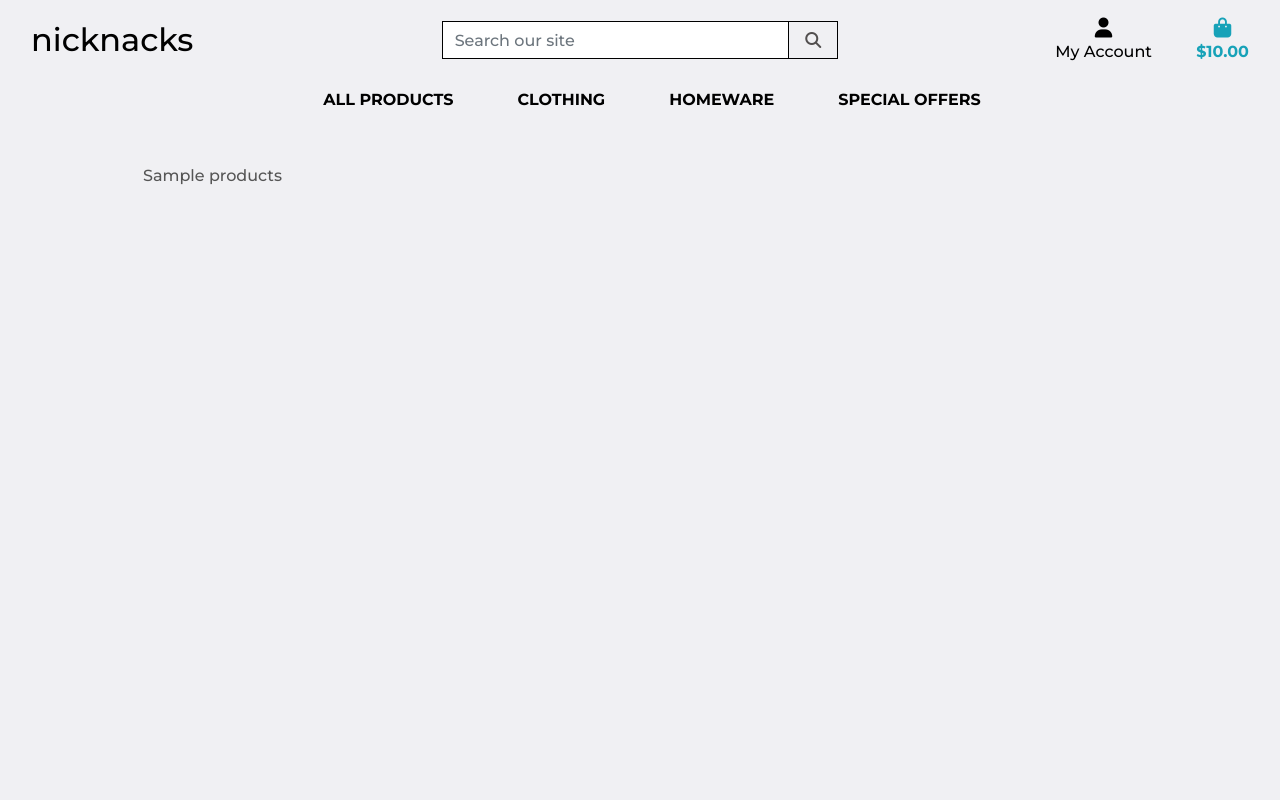
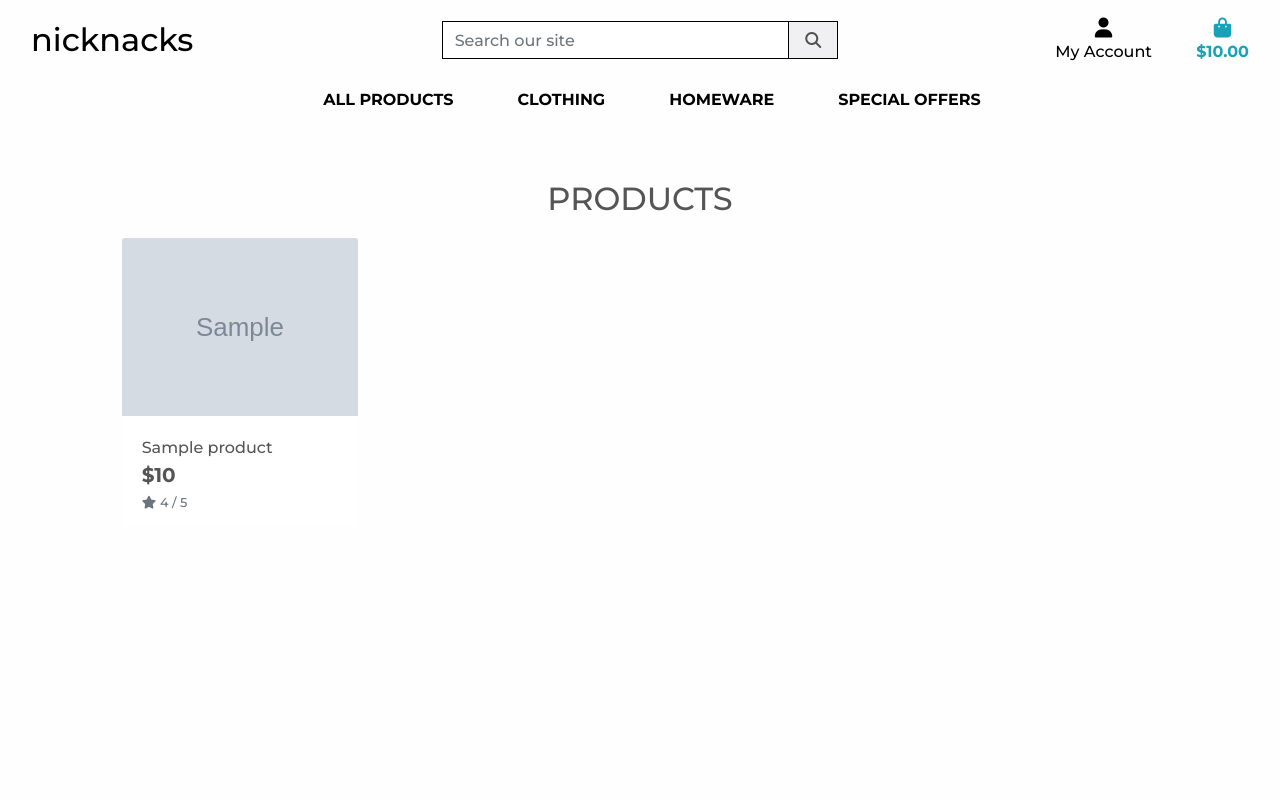
Before and after one commit to bezebee/MS4, a Django app: template products/templates/products/products.html in a window 1280 px wide. Run offline with Django 3.2, Linux system fonts and the light colour scheme; the template is opened without the code that fills it: most values are stand-ins (such as "Sample title", 1, 10 or a date in 2020); grey boxes marked "Sample" are stand-in pictures; some libraries are stand-ins or nearby versions.

Commit message:
Added content to the products template

```diff
--- a/products/templates/products/products.html
+++ b/products/templates/products/products.html
@@ -11,10 +11,48 @@
 </div>
 {% endblock %}
 {% block content %}
-<div class="container">
+<div class="overlay"></div>
+<div class="container-fluid">
 	<div class="row">
-		<div class="col">
-{{ products }}
+		<div class="col text-center mt-3">
+			<h2 class="logo-font">Products</h2>
+		</div>
+	</div>
+	<div class="row">
+		<div class="product-container col-10 offset-1">
+			<div class="row mt-1 mb-2"></div>
+			<div class="row">
+				{% for product in products %}
+				<div class="col-sm-6 col-md-6 col-lg-4 col-xl-3">
+					<div class="card h-100 border-0">
+						{% if product.image %}
+						<a href="">
+							<img class="card-img-top img-fluid" src="{{ product.image.url }}" alt="{{ product.name }}">
+                                </a>
+							{% else %}
+							<a href="">
+								<img class="card-img-top img-fluid" src="{{ MEDIA_URL }}noimage.png" alt="{{ product.name }}">
+                                </a>
+								{% endif %}
+								<div class="card-body pb-0">
+									<p class="mb-0">{{ product.name }}</p>
+								</div>
+								<div class="card-footer bg-white pt-0 border-0 text-left">
+									<div class="row">
+										<div class="col">
+											<p class="lead mb-0 text-left font-weight-bold">${{ product.price }}</p>
+											{% if product.rating %}
+											<small class="text-muted"><i class="fas fa-star mr-1"></i>{{ product.rating }} / 5</small>
+											{% else %}
+											<small class="text-muted">No Rating</small>
+											{% endif %}
+										</div>
+									</div>
+								</div>
+					</div>
+				</div>
+				{% endfor %}
+			</div>
 		</div>
 	</div>
 </div>
--- a/static/css/base.css
+++ b/static/css/base.css
@@ -58,6 +58,15 @@ body {
     border: 1px solid black !important;
 }
 
+.overlay {
+	height: 100%;
+	width: 100%;
+	top: 0;
+	left: 0;
+	position: fixed;
+	background: #fefeff;
+	z-index: -1;
+}
 /* -------------------------------- Media Queries */
 
 /* Slightly larger container on xl screens */
```
